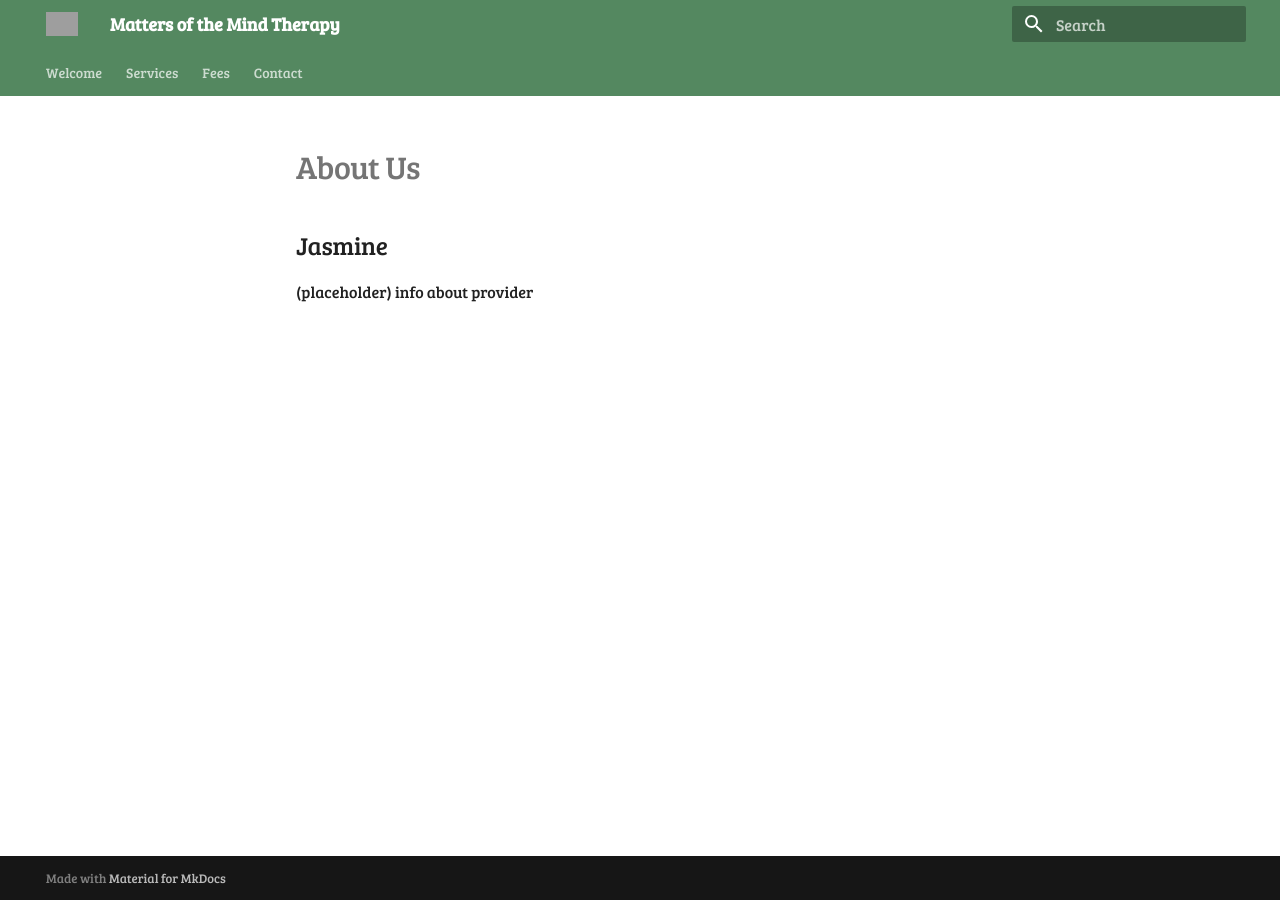
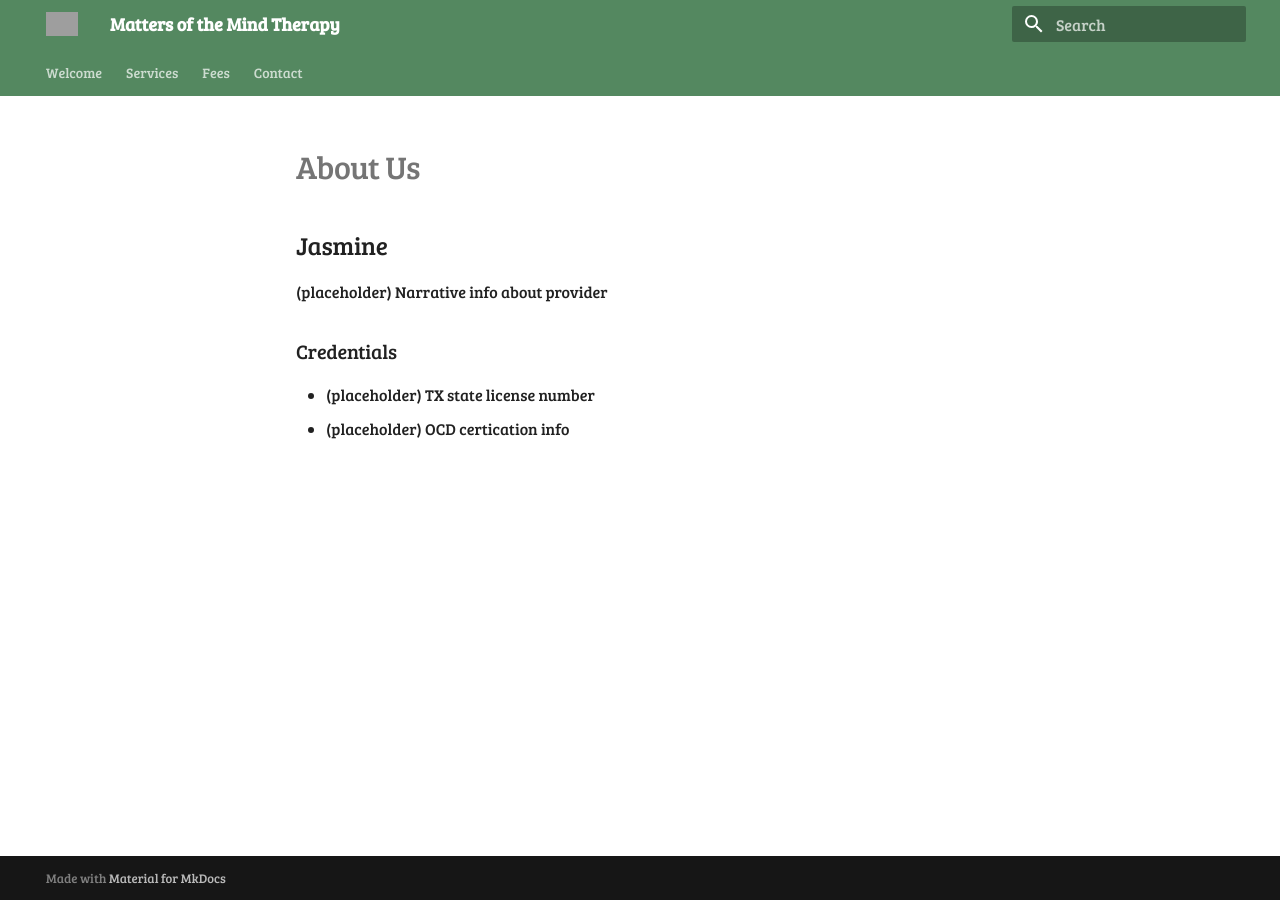
Before and after one commit to motm-therapy/website, an MkDocs documentation site: the page built from docs/about.md, in a window 1280 px wide. Built offline with MkDocs 1.6.1 and Material for MkDocs 9.7.7, drawn with Linux system fonts in a browser that asks for light colours; grey boxes are pictures that could not be loaded.

Commit message:
Update about.md

```diff
--- a/docs/about.md
+++ b/docs/about.md
@@ -2,4 +2,9 @@
 
 ## Jasmine
 
-(placeholder) info about provider
+(placeholder) Narrative info about provider
+
+### Credentials
+
+- (placeholder) TX state license number
+- (placeholder) OCD certication info
```
